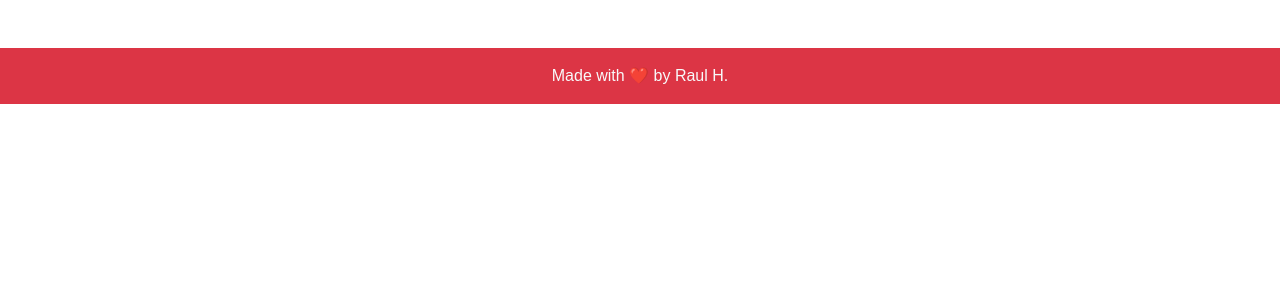
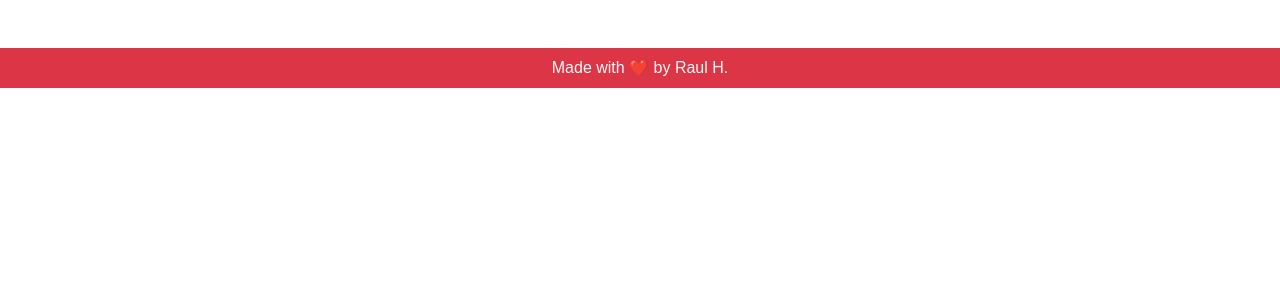
Before and after one commit to lheredias/portfolio-blog, a Django app: template blog/templates/blog/layout.html in a window 1280 px wide. Shown: the part 56-356 px from the top of the page. Run offline with Django 3.2, Linux system fonts and the light colour scheme; the template is opened without the code that fills it, so the values that code supplies are empty; some libraries are stand-ins or nearby versions; some web fonts are replaced.

Commit message:
fix styles

```diff
--- a/blog/static/blog/styles.css
+++ b/blog/static/blog/styles.css
@@ -61,7 +61,7 @@ h2 > a:hover {
 }
 
 footer {
-  padding: 1rem;
+  padding: 0.5rem;
   text-align: center;
 
 }
```
